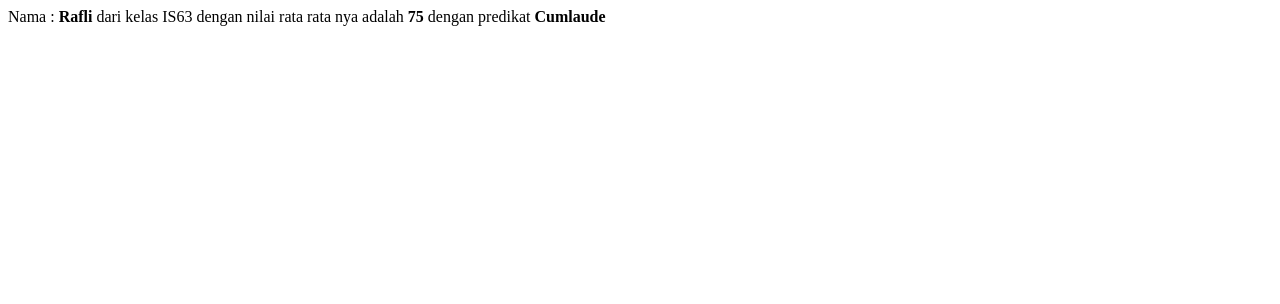
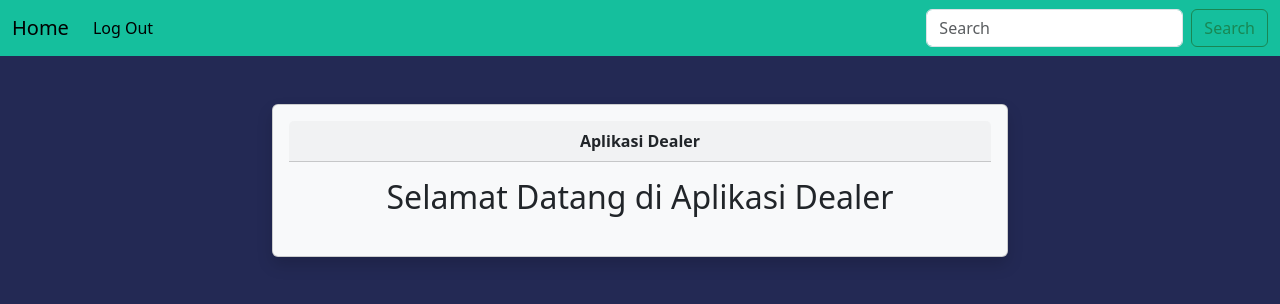
Before and after one commit to RafliFathan969/IS63_Rafli, a PHP site: page /IS63_Rafli/UAS/index.php in a window 1280 px wide. Shown: the top 304 px of the page. Run offline with PHP 8.4, Linux system fonts and the light colour scheme.

Commit message:
pembuatan login dan beranda aplikasi

```diff
--- /dev/null
+++ b/UAS/index.php
@@ -0,0 +1,31 @@
+<!DOCTYPE html>
+<html lang="en">
+<head>
+    <meta charset="UTF-8">
+    <meta name="viewport" content="width=device-width, initial-scale=1.0">
+    <title>Beranda</title>
+    <link href="https://cdn.jsdelivr.net/npm/bootstrap@5.3.8/dist/css/bootstrap.min.css" rel="stylesheet" integrity="sha384-sRIl4kxILFvY47J16cr9ZwB07vP4J8+LH7qKQnuqkuIAvNWLzeN8tE5YBujZqJLB" crossorigin="anonymous">
+</head>
+<body style="background-color:#232954">
+    <?php
+    include_once("navbar.php");
+    ?>
+
+    <div class="container">
+        <div class="row my-5">
+            <div class="col-8 m-auto">
+                <div class="card shadow p-3 mb-5 bg-body-tertiary rounded">
+                    <div class="card-header text-center">
+                        <b>Aplikasi Dealer</b>
+                    </div>
+                    <div class="card-body text-center" method="POST">
+                        <h2>Selamat Datang di Aplikasi Dealer</h2>
+
+                    </div>
+                </div>
+            </div>
+        </div>
+
+    <script src="https://cdn.jsdelivr.net/npm/bootstrap@5.3.8/dist/js/bootstrap.bundle.min.js" integrity="sha384-FKyoEForCGlyvwx9Hj09JcYn3nv7wiPVlz7YYwJrWVcXK/BmnVDxM+D2scQbITxI" crossorigin="anonymous"></script>
+</body>
+</html>
--- /dev/null
+++ b/UAS/logout.php
@@ -0,0 +1,6 @@
+<?php
+session_start();
+session_destroy();
+setcookie("coo_email",$email,time()-(3600*24*30),"/");
+header("location:login.php");
+?>
--- /dev/null
+++ b/UAS/navbar.php
@@ -0,0 +1,19 @@
+<nav class="navbar navbar-expand-lg" style="background-color:#15bf9d" data-bs-theme="light">
+    <div class="container-fluid">
+        <a class="navbar-brand" href="http://localhost/IS63_Rafli/biodata/">Home</a>
+        <button class="navbar-toggler" type="button" data-bs-toggle="collapse" data-bs-target="#navbarSupportedContent" aria-controls="navbarSupportedContent" aria-expanded="false" aria-label="Toggle navigation">
+        <span class="navbar-toggler-icon"></span>
+        </button>
+        <div class="collapse navbar-collapse" id="navbarSupportedContent">
+        <ul class="navbar-nav me-auto mb-2 mb-lg-0">
+            <li class="nav-item">
+            <a class="nav-link active" aria-current="page" href="http://localhost/IS63_Rafli/UAS/logout.php">Log Out</a>
+            </li>
+        </ul>
+        <form class="d-flex" role="search">
+            <input class="form-control me-2" type="search" placeholder="Search" aria-label="Search"/>
+            <button class="btn btn-outline-success" type="submit">Search</button>
+        </form>
+        </div>
+    </div>
+    </nav>
--- a/biodata/index.php
+++ b/biodata/index.php
@@ -3,7 +3,6 @@ include_once("ceklogin.php");
 ?>
 <!DOCTYPE html>
 <html lang="en">
-
 <head>
     <meta charset="UTF-8">
     <meta name="viewport" content="width=device-width, initial-scale=1.0">
```
Also changed, not shown: UAS/koneksi.php (added, +8 -0 lines), UAS/login.php (added, +77 -0 lines).
